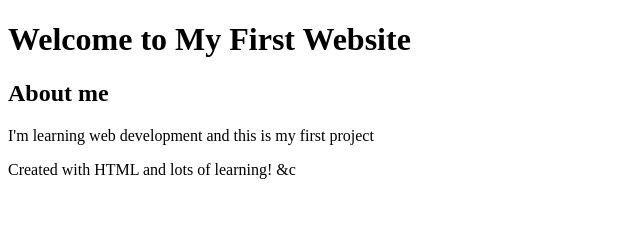
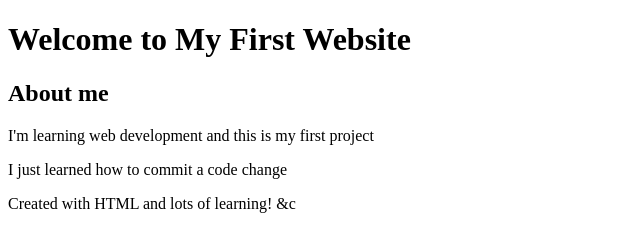
Before and after one commit to thunde2015/my-first-website, a plain HTML site: page index.html in a window 1280 px wide. Shown: the whole page, without its empty margins (0-640 px from the left). Drawn offline with Linux system fonts and the light colour scheme.

Commit message:
Add paragraph about learning Git

```diff
--- a/index.html
+++ b/index.html
@@ -14,6 +14,7 @@
         <section>
             <h2>About me</h2>
             <p>I'm learning web development and this is my first project</p>
+            <p>I just learned how to commit a code change</p>
         </section>
     </main>
     <footer>
```
